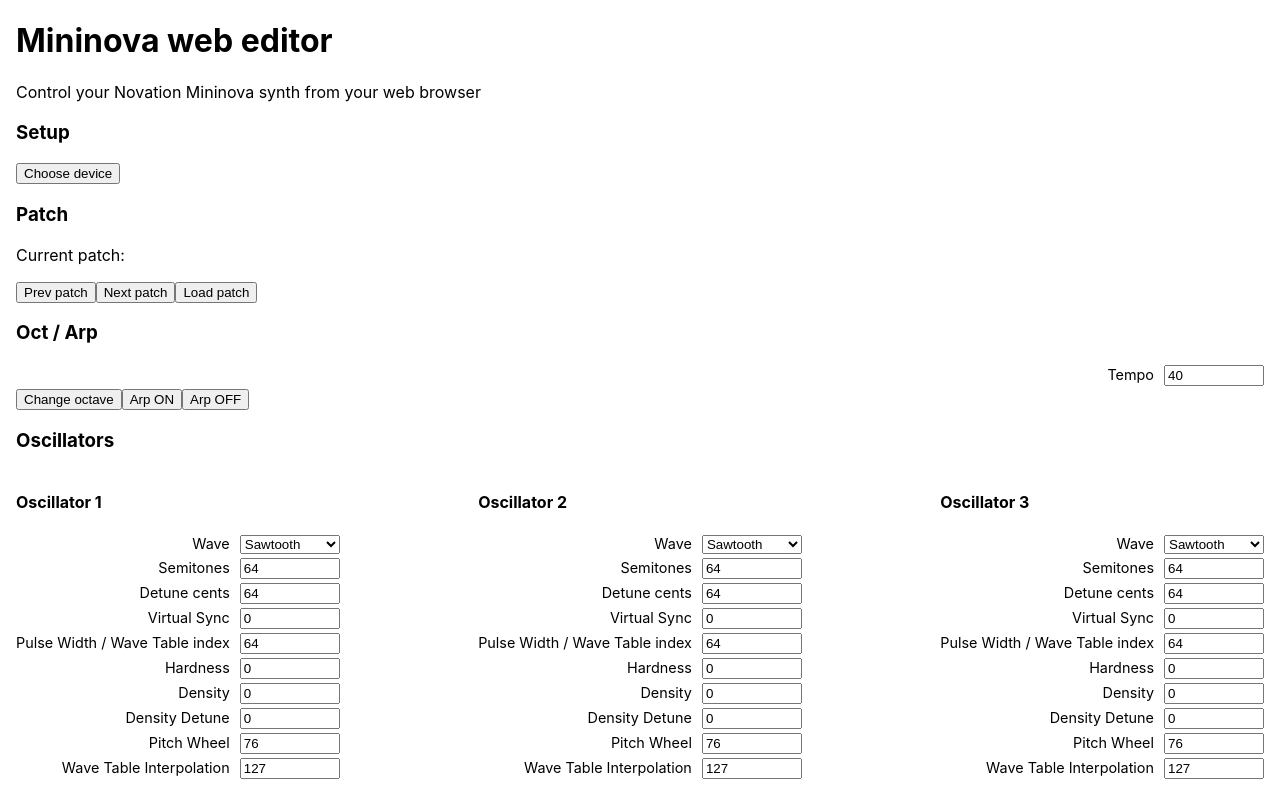
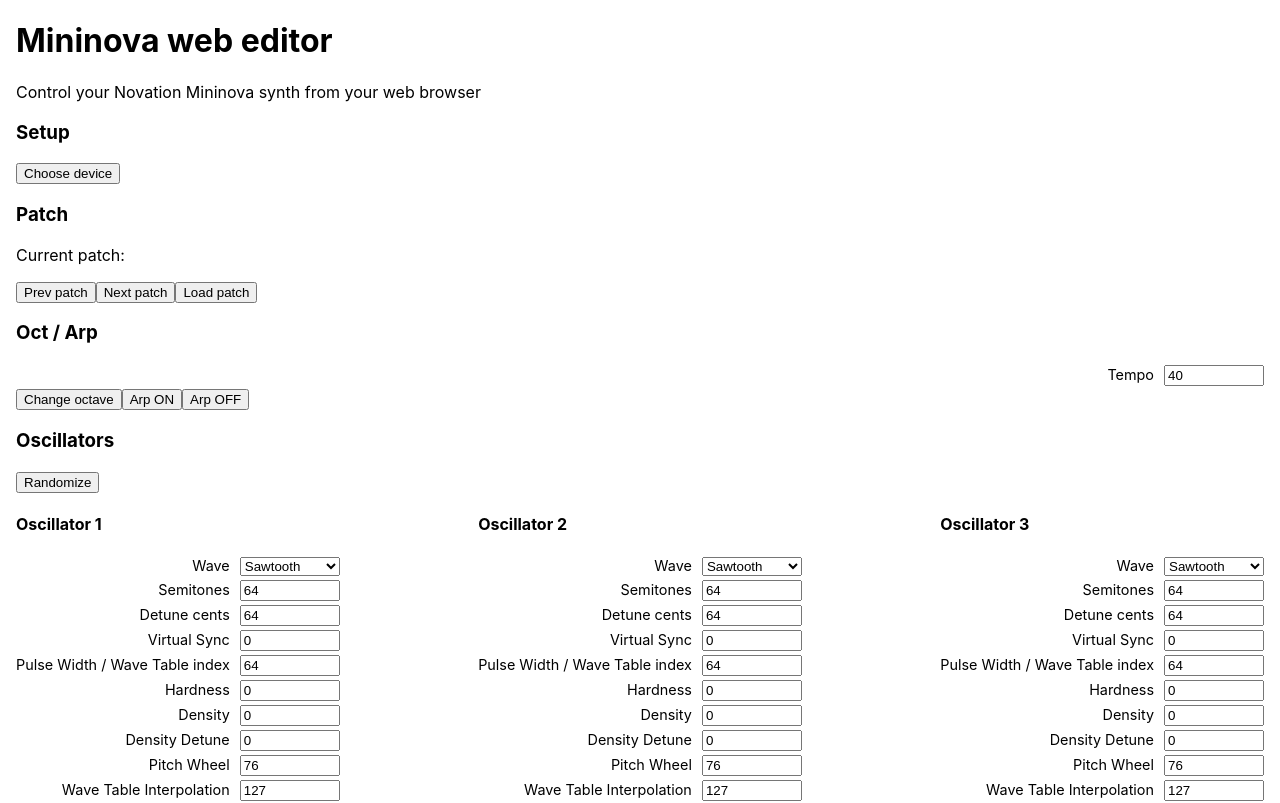
Before and after one commit to nclavaud/mininova-web-editor, a React (Create React App) app: page / in a window 1280 px wide. Built offline with nearby package versions, Linux system fonts and the light colour scheme.

Commit message:
Randomize all the oscillators!

```diff
--- a/src/components/Controls.js
+++ b/src/components/Controls.js
@@ -1,15 +1,34 @@
 import React from 'react';
+import { useDispatch } from 'react-redux';
 import { cc, nrpn } from '../midi';
 import { controls, loadPatch } from '../mininova';
 import Oscillator from './Oscillator';
 import Control from './Control';
+import { patchControlChanged } from '../redux/patch';
+
+const randomInt = ([min, max]) => Math.floor(Math.random() * (max + 1 - min)) + min;
 
 function Controls({ currentPatch, emit }) {
+  const dispatch = useDispatch();
+
   const changeOctave = () => emit(cc(13, 0));
   const activateArp = () => emit(nrpn(0, 122, 47));
   const deactivateArp = () => emit(nrpn(0, 122, 46));
   const selectPrevPatch = () => emit(nrpn(63, 0, 0));
   const selectNextPatch = () => emit(nrpn(63, 0, 2));
+  const randomize = () => {
+    for (let [controlId, control] of Object.entries(controls)) {
+      if (!controlId.startsWith('osc-')) {
+        continue;
+      }
+      if (!control.range) {
+        continue;
+      }
+      const value = randomInt(control.range);
+      emit(control.msg(value));
+      dispatch(patchControlChanged(controlId, value));
+    }
+  };
 
   return (
     <div className="controls">
@@ -29,6 +48,7 @@
       <button onClick={activateArp}>Arp ON</button>
       <button onClick={deactivateArp}>Arp OFF</button>
       <h3>Oscillators</h3>
+      <button onClick={randomize}>Randomize</button>
       <div className="oscillators">
         {[1, 2, 3].map(i => (
           <Oscillator
```
